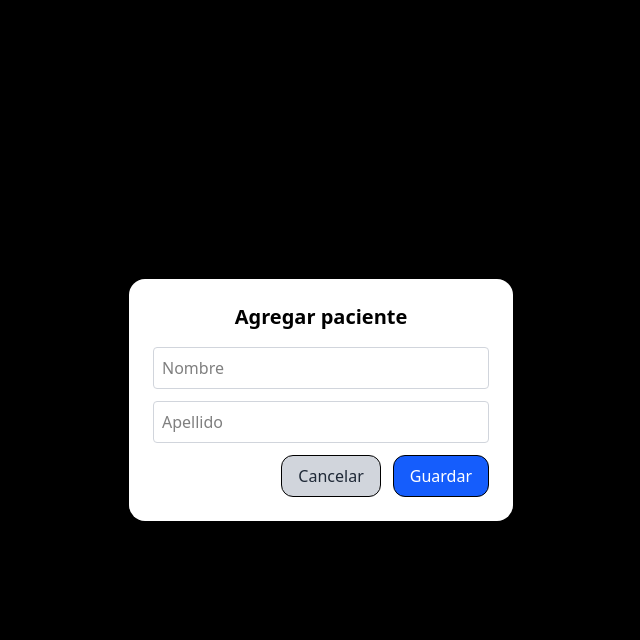
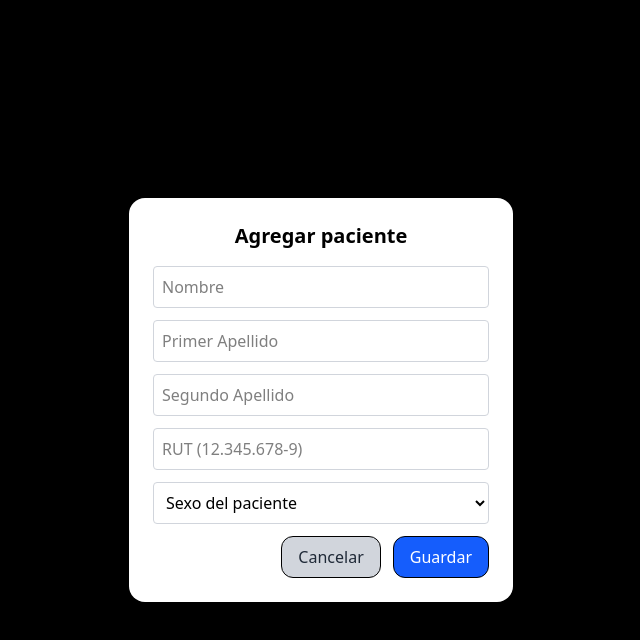
Before and after one commit to SaludIA5/frontend, a React (Vite) app: page / in a window 1280 px wide. Both pictures are taken after a click on the button "Agregar Paciente". Shown: the top 640 px of the page, without its empty margins (319-959 px from the left). Built offline with nearby package versions, Linux system fonts and the light colour scheme.

Commit message:
Added RUT, gender and second last name

```diff
--- a/src/components/NewPatientRegister.tsx
+++ b/src/components/NewPatientRegister.tsx
@@ -4,22 +4,38 @@ import type { User } from "../types/user";
 type NewPatientRegisterProps = {
   isOpen: boolean;
   onClose: () => void;
-    onSave: (newPatient : User) => void;
+  onSave: (newPatient: User) => void;
 };
 
 export default function NewPatientRegister({ isOpen, onClose, onSave }: NewPatientRegisterProps) {
   const [newPatient, setNewPatient] = useState<User>({
     firstName: "",
     lastName: "",
-      isEligible: false
-    })
+    isEligible: false,
+    rut: "",
+    sex: ""
+  });
 
   const handleSave = () => {
-      onSave(newPatient)
-      setNewPatient({ firstName: "", lastName: "", isEligible: false })
+    onSave(newPatient);
+    setNewPatient({ firstName: "", lastName: "", isEligible: false, rut: "", sex:"" });
+  };
+
+  if (!isOpen) return null;
+
+  const handleRutChange = (value: string) => {
+    // Eliminar cualquier caracter que no sea número o K/k
+    let clean = value.replace(/[^0-9kK]/g, '');
+    // Agregar guion antes del último caracter
+    if (clean.length > 1) {
+      let body = clean.slice(0,-1)
+      let dv = clean.slice(-1)
+      body = body.replace(/\B(?=(\d{3})+(?!\d))/g, ".");
+      clean = body + "-" + dv
     }
 
-    if (!isOpen) return null
+    setNewPatient({ ...newPatient, rut: clean });
+  };
 
   return (
     <div className="fixed inset-0 flex items-center justify-center bg-black bg-opacity-50 z-50">
@@ -38,13 +54,42 @@ export default function NewPatientRegister({ isOpen, onClose, onSave }: NewPatie
 
         <input
           type="text"
-            placeholder="Apellido"
+          placeholder="Primer Apellido"
           className="w-full mb-3 rounded border border-gray-300 p-2"
           value={newPatient.lastName}
           onChange={(e) =>
             setNewPatient({ ...newPatient, lastName: e.target.value })
           }
         />
+        <input
+          type="text"
+          placeholder="Segundo Apellido"
+          className="w-full mb-3 rounded border border-gray-300 p-2"
+          value={newPatient.secondLastname}
+          onChange={(e) =>
+            setNewPatient({ ...newPatient, secondLastname: e.target.value })
+          }
+        />
+
+        <input
+          type="text"
+          placeholder="RUT (12.345.678-9)"
+          className="w-full mb-3 rounded border border-gray-300 p-2"
+          value={newPatient.rut}
+          onChange={(e) => handleRutChange(e.target.value)}
+          maxLength={12} // Máximo 9 dígitos + guion
+        />
+
+        <select
+          value={newPatient.sex}
+          onChange={(e) => setNewPatient({ ...newPatient, sex: e.target.value })}
+          className="w-full mb-3 rounded border border-gray-300 p-2"
+        >
+          <option value="" disabled>Sexo del paciente</option>
+          <option value="M">Masculino</option>
+          <option value="F">Femenino</option>
+          <option value="O">No Declarado</option>
+        </select>
 
         <div className="flex justify-end space-x-3">
           <button
--- a/src/components/PatientList.tsx
+++ b/src/components/PatientList.tsx
@@ -7,7 +7,17 @@ export default function PatientList({ patients }: { patients: User[] }) {
         <li key={i} className="flex w-4/5 align-middle  items-center justify-around rounded-2xl border border-gray-50 my-4 p-4 shadow-sm">
           <div>
             <p className="text-lg font-medium ">
-              {patient.firstName} {patient.lastName}
+              {patient.firstName} {patient.lastName} {patient.secondLastname || ""}
+            </p>
+          </div>
+          <div>
+            <p className="text-lg font-medium ">
+              {patient.rut}
+            </p>
+          </div>
+          <div>
+            <p className="text-lg font-medium ">
+              {patient.sex != "O"? patient.sex: ""}
             </p>
           </div>
 
--- a/src/types/user.ts
+++ b/src/types/user.ts
@@ -1,5 +1,8 @@
 export interface User {
     firstName: string
     lastName: string
+    secondLastname?: string
     isEligible: boolean
+    rut: string
+    sex: string
 }
```
Lines whose indentation alone changed are shown as unchanged.
